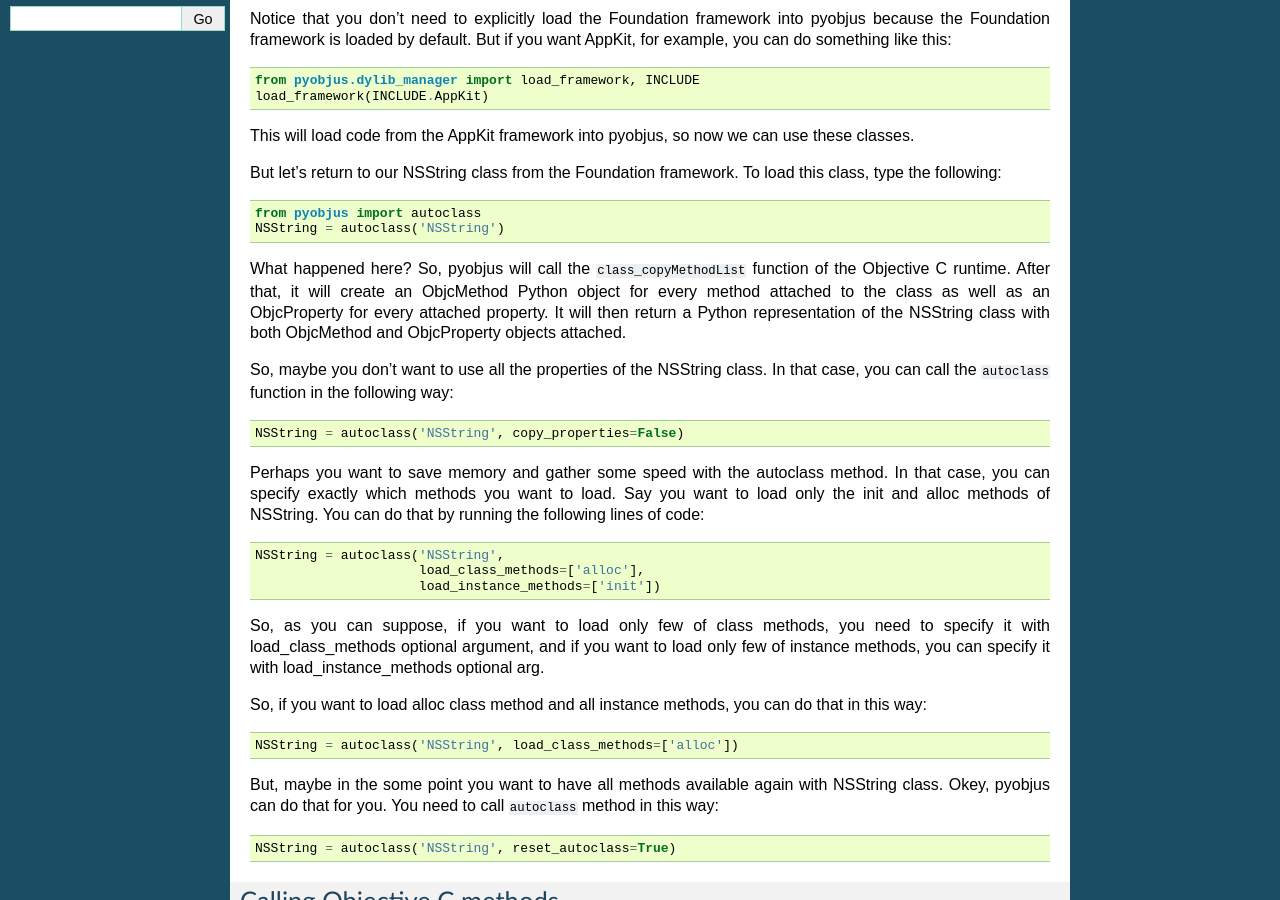
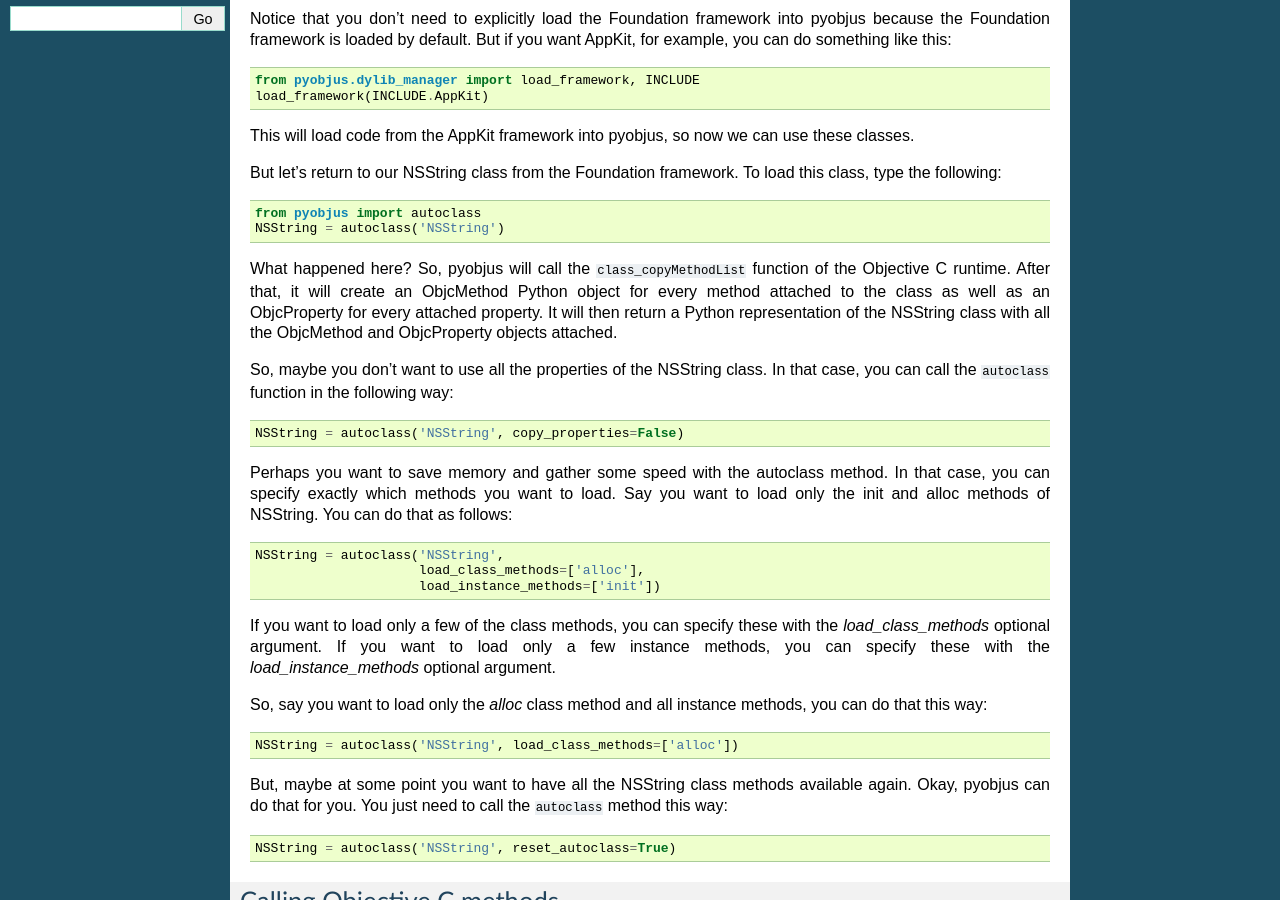
Before and after one commit to kivy/pyobjus, a Sphinx documentation site: the page built from docs/source/pyobjus_internal.rst, in a window 1280 px wide and 900 px high, scrolled down 374 px. Built offline with Sphinx 7.4.7, drawn with Linux system fonts in a browser that asks for light colours.

Commit message:
doc: grammar tweaks, expanded on class and instance method optional arguments

```diff
--- a/docs/source/pyobjus_internal.rst
+++ b/docs/source/pyobjus_internal.rst
@@ -43,7 +43,7 @@
 of the Objective C runtime. After that, it will create an ObjcMethod Python
 object for every method attached to the class as well as an ObjcProperty for
 every attached property. It will then return a Python representation of the
-NSString class with both ObjcMethod and ObjcProperty objects attached.
+NSString class with all the ObjcMethod and ObjcProperty objects attached.
 
 So, maybe you don't want to use all the properties of the NSString class. In
 that case, you can call the ``autoclass`` function in the following way::
@@ -52,23 +52,26 @@
 
 Perhaps you want to save memory and gather some speed with the autoclass method.
 In that case, you can specify exactly which methods you want to load. Say you
-want to load only the init and alloc methods of NSString. You can do that by
-running the following lines of code::
+want to load only the init and alloc methods of NSString. You can do that as
+follows::
 
     NSString = autoclass('NSString',
                          load_class_methods=['alloc'],
                          load_instance_methods=['init'])
 
-So, as you can suppose, if you want to load only few of class methods, you need to specify it with
-load_class_methods optional argument, and if you want to load only few of instance methods,
-you can specify it with load_instance_methods optional arg.
+If you want to load only a few of the class methods, you can specify these with
+the *load_class_methods* optional argument. If you want to load only a few
+instance methods, you can specify these with the *load_instance_methods*
+optional argument.
 
-So, if you want to load alloc class method and all instance methods, you can do that in this way::
+So, say you want to load only the *alloc* class method and all instance
+methods, you can do that this way::
 
     NSString = autoclass('NSString', load_class_methods=['alloc'])
 
-But, maybe in the some point you want to have all methods available again with NSString class.
-Okey, pyobjus can do that for you. You need to call ``autoclass`` method in this way::
+But, maybe at some point you want to have all the NSString class methods
+available again. Okay, pyobjus can do that for you. You just need to call
+the ``autoclass`` method this way::
 
     NSString = autoclass('NSString', reset_autoclass=True)
 
```
